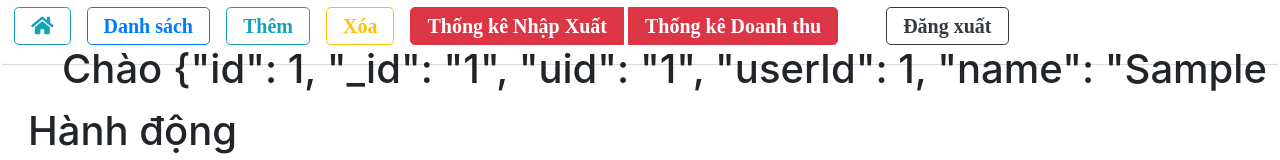
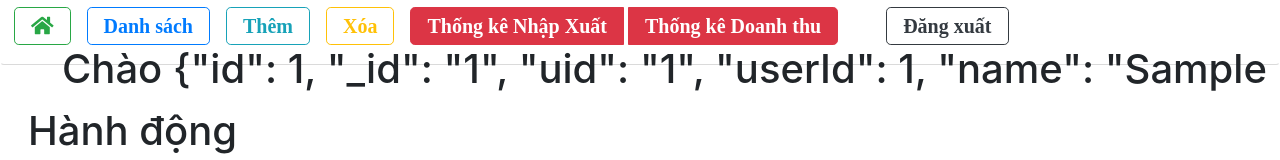
Before and after one commit to lam-maihuynh/game-lau, a plain HTML site: page Giao_dien/MH_Quan_tri.html in a window 1280 px wide. Shown: the top 160 px of the page. Drawn offline with nearby package versions, Linux system fonts and the light colour scheme; sample sign-in values are in the browser's storage.

Commit message:
fix design quan tri

```diff
--- a/Giao_dien/MH_Quan_tri.html
+++ b/Giao_dien/MH_Quan_tri.html
@@ -64,7 +64,7 @@
 
     <div class="container-fluid btn" id="site-navigation">
         <div class="row pl-3">
-            <button type="button" class="btn btn-lg btn-outline-info" id="Th_Trang_chu">
+            <button type="button" class="btn btn-lg btn-outline-success" id="Th_Trang_chu">
                 <i class="fa fa-home"></i>
             </button>
 
```
